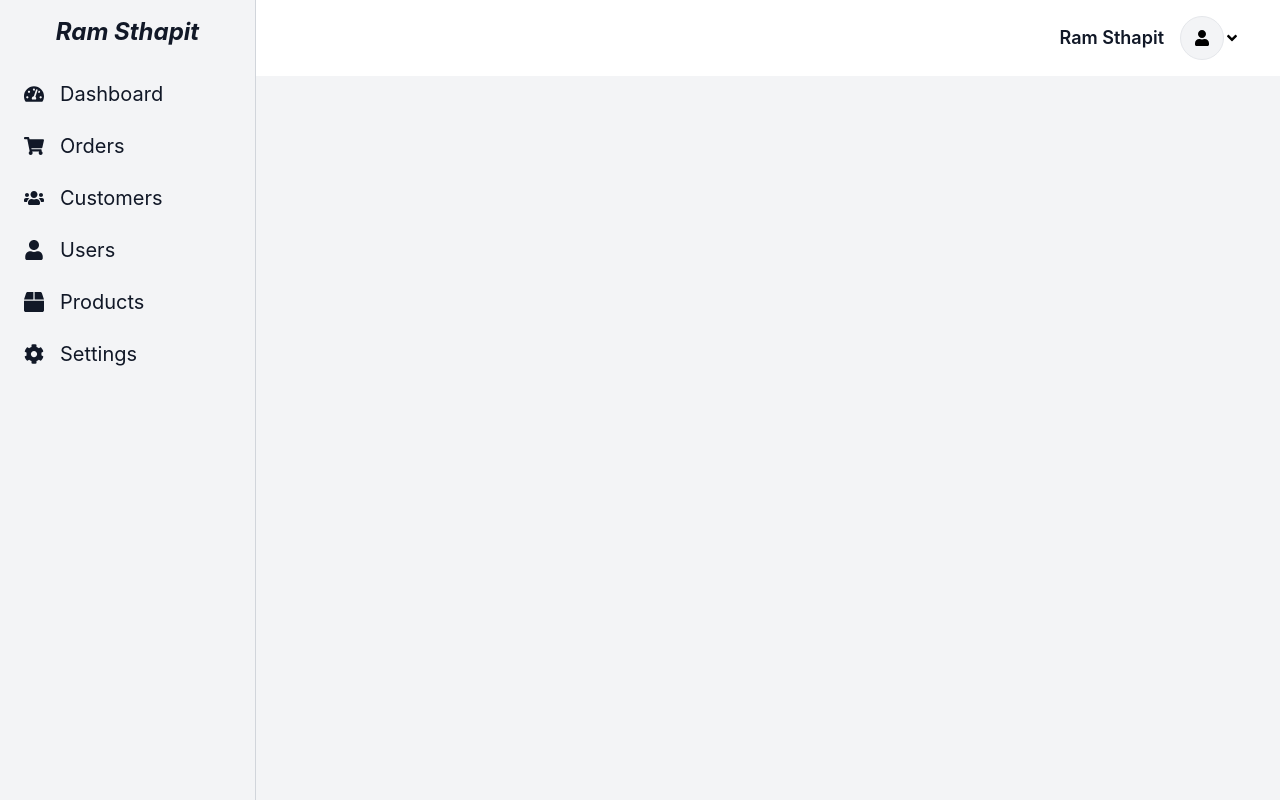
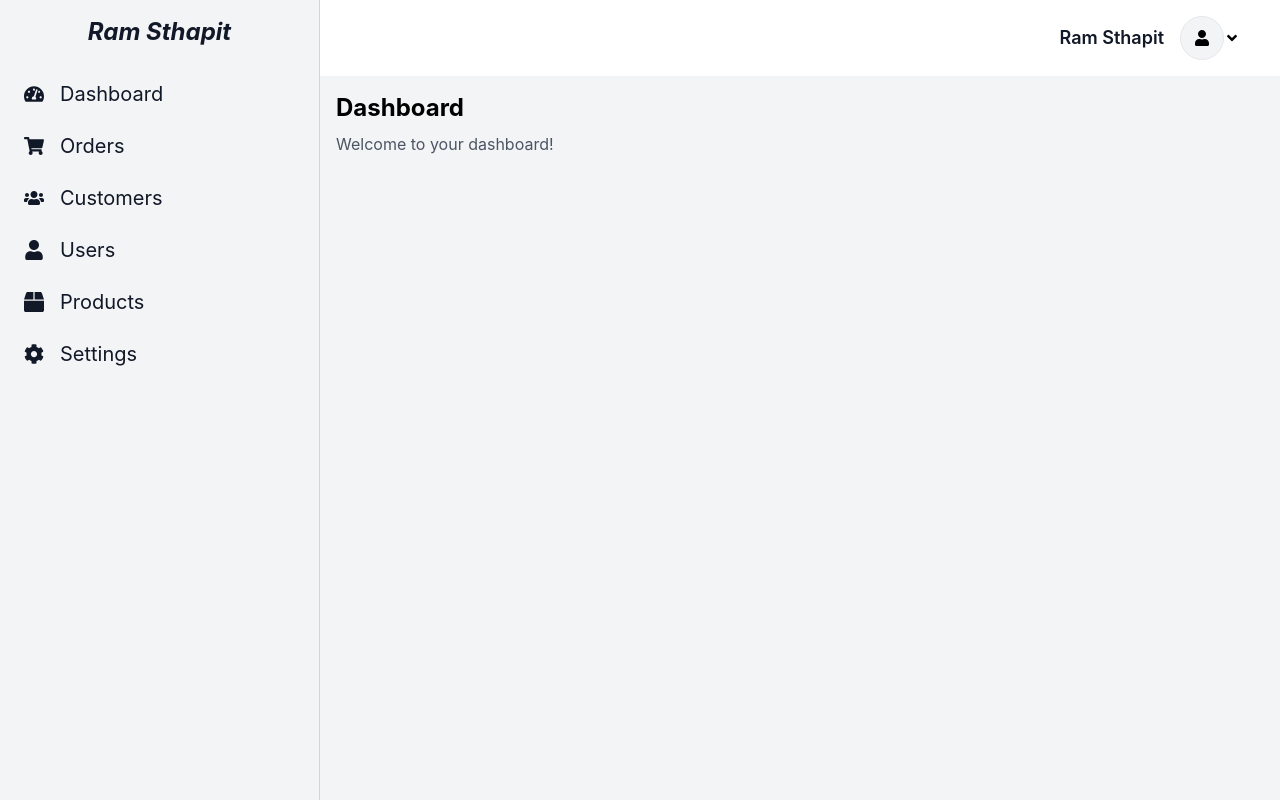
Before and after one commit to ramsthapit/Frontend_task, a React (Create React App) app: page / in a window 1280 px wide. Built offline with nearby package versions, Linux system fonts and the light colour scheme.

Commit message:
refactor(): Layout added

```diff
--- a/src/App.js
+++ b/src/App.js
@@ -1,10 +1,10 @@
-import Dashboard from "./pages/dashboard";
+import Layout from "./components/layout";
 
 function App() {
   return (
-    <>
-      <Dashboard />
-    </>
+    <div className="flex min-h-screen">
+      <Layout />
+    </div>
   );
 }
 
--- a/src/components/Sidebar.jsx
+++ b/src/components/Sidebar.jsx
@@ -2,7 +2,7 @@ import React from 'react'
 import { FaTachometerAlt, FaShoppingCart, FaUsers, FaUser, FaBox, FaCog } from 'react-icons/fa';
 const Sidebar = () => {
   return (
-    <div className="bg-gray-100 text-gray-900 h-screen px-4 fixed w-16 md:w-64 border-r border-gray-300 dark:border-gray-600 dark:bg-gray-900 dark:text-white">
+    <div className="flex flex-col w-full bg-gray-100 text-gray-900 h-screen px-4 border-r border-gray-300 dark:border-gray-600 dark:bg-gray-900 dark:text-white">
 			<h1 className='text-2xl font-bold hidden md:block mt-4 text-center italic'>Ram Sthapit</h1>
 			<ul className='flex flex-col mt-5 text-xl'>
 				<li className='flex items-center py-3 px-2 space-x-4 hover:rounded hover:cursor-pointer
--- a/src/components/header.jsx
+++ b/src/components/header.jsx
@@ -10,7 +10,7 @@ const Header = () => {
   }
 
   return (
-    <header className="sticky top-0 flex bg-white border-gray-200 dark:border-gray-800 dark:bg-gray-900">
+    <header className="flex items-end justify-end pr-4 sticky top-0 bg-white border-gray-200 dark:border-gray-800 dark:bg-gray-900">
       <div className="flex flex-col items-center justify-between grow lg:flex-row lg:px-6">
 
         <div className={"flex items-center justify-between w-full gap-4 px-5 py-4 lg:flex shadow-theme-md lg:justify-end lg:px-0 lg:shadow-none"}>
--- /dev/null
+++ b/src/components/layout.jsx
@@ -0,0 +1,20 @@
+import React from 'react'
+import Header from '../components/header'
+import Sidebar from '../components/Sidebar'
+import Dashboard from '../pages/dashboard'
+
+const Layout = () => {
+  return (
+    <div className="flex flex-row w-full">
+      <div className="flex w-1/4">
+        <Sidebar />
+      </div>
+      <div className="flex flex-col w-3/4 min-h-screen bg-black">
+        <Header />
+        <Dashboard />
+      </div>
+    </div>
+  )
+}
+
+export default Layout
--- a/src/pages/dashboard.jsx
+++ b/src/pages/dashboard.jsx
@@ -1,20 +1,14 @@
 import React from 'react'
-import Header from '../components/header'
-import Sidebar from '../components/Sidebar'
 
 const Dashboard = () => {
   return (
-    <div className="flex min-h-screen">
-      <Sidebar />
-      <div className="flex-1 flex flex-col">
-        <div className="">
-          <div className="bg-white flex items-end justify-end pr-4">
-            <Header />
-          </div>
-        </div>
-        <main className="h-full bg-gray-100"> HEllo there</main>
+    <main className="flex h-full bg-gray-100">
+      <div className="flex flex-col p-4">
+        <h1 className="text-2xl font-bold">Dashboard</h1>
+        <p className="mt-2 text-gray-600">Welcome to your dashboard!</p>
+
       </div>
-    </div>
+    </main>
   )
 }
 
```
